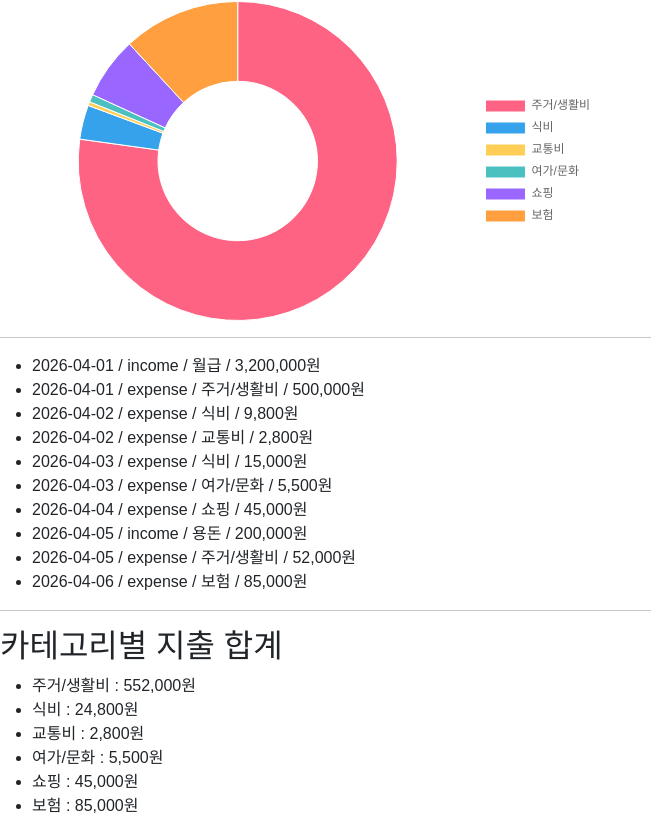
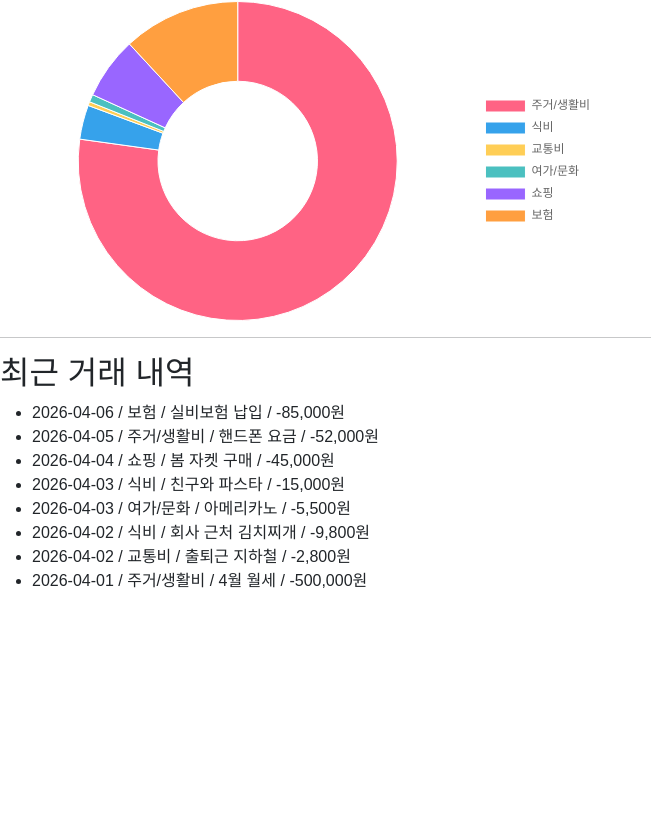
Before and after one commit to kb-skeleton-team2/wallet-guardian, a Vue app: page /report in a window 1280 px wide. Shown: the part 440-1274 px from the top of the page, without its empty margins (0-651 px from the left). After the commit the page ends 1049 px from the top, so only its background shows below. Built offline with nearby package versions, Linux system fonts and the light colour scheme; data requests are answered from the project's data file.

Commit message:
feat: 차트 하단 거래내역 리스트 구현

```diff
--- a/src/components/report/ReportCategoryChart.vue
+++ b/src/components/report/ReportCategoryChart.vue
@@ -7,10 +7,17 @@
 <script setup>
 import { computed } from 'vue';
 import { Doughnut } from 'vue-chartjs';
-import { Chart as ChartJS, ArcElement, Tooltip, Legend } from 'chart.js';
+import {
+  Chart as ChartJS,
+  ArcElement,
+  Tooltip,
+  Legend,
+  elements,
+} from 'chart.js';
 
 ChartJS.register(ArcElement, Tooltip, Legend);
 
+const emit = defineEmits(['select-category']);
 const props = defineProps({
   expenseByCategory: {
     type: Array,
@@ -43,6 +50,13 @@ const chartData = computed(() => {
 const chartOptions = {
   responsive: true,
   maintainAspectRatio: false,
+  onClick: (event, elements) => {
+    if (!elements.length) return;
+
+    const clickedIndex = elements[0].index;
+    const clickedCategory = props.expenseByCategory[clickedIndex].category;
+    emit('select-category', clickedCategory);
+  },
   plugins: {
     legend: {
       position: 'right',
--- a/src/pages/ReportPage.vue
+++ b/src/pages/ReportPage.vue
@@ -15,23 +15,24 @@
     <hr />
 
     <h2>카테고리별 지출 차트</h2>
-    <ReportCategoryChart :expenseByCategory="expenseByCategory" />
+    <ReportCategoryChart
+      :expenseByCategory="expenseByCategory"
+      @select-category="handleSelectCategory"
+    />
 
     <hr />
 
+    <h2>
+      {{
+        selectedCategory ? `${selectedCategory} 거래 내역` : '최근 거래 내역'
+      }}
+    </h2>
+
     <ul>
-      <li v-for="item in filteredTransactions" :key="item.id">
-        {{ item.date }} / {{ item.type }} / {{ item.category }} /
-        {{ item.amount.toLocaleString() }}원
-      </li>
-    </ul>
-
-    <hr />
-
-    <h2>카테고리별 지출 합계</h2>
-    <ul>
-      <li v-for="item in expenseByCategory" :key="item.category">
-        {{ item.category }} : {{ item.amount.toLocaleString() }}원
+      <li v-for="item in displayedTransactions" :key="item.id">
+        {{ item.date }} / {{ item.category }} / {{ item.memo }} /
+        {{ item.type === 'expense' ? '-' : '+'
+        }}{{ item.amount.toLocaleString() }}원
       </li>
     </ul>
   </div>
@@ -44,6 +45,7 @@ import ReportCategoryChart from '@/components/report/ReportCategoryChart.vue';
 
 const transactions = ref([]);
 const selectedMonth = ref('2026-04');
+const selectedCategory = ref(null);
 
 const fetchTransactions = async () => {
   try {
@@ -108,6 +110,28 @@ const expenseByCategory = computed(() => {
   }));
 });
 
+//하단 카테고리별 거래내역
+const displayedTransactions = computed(() => {
+  let result = filteredTransactions.value.filter(
+    (item) => item.type === 'expense',
+  );
+
+  if (selectedCategory.value) {
+    result = result.filter((item) => item.category === selectedCategory.value);
+  }
+
+  return result.sort((a, b) => new Date(b.createdAt) - new Date(a.createdAt));
+});
+
+//차트 조각 클릭 이벤트
+const handleSelectCategory = (category) => {
+  if (selectedCategory.value === category) {
+    selectedCategory.value = null;
+    return;
+  }
+  selectedCategory.value = category;
+};
+
 onMounted(() => {
   fetchTransactions();
 });
```
